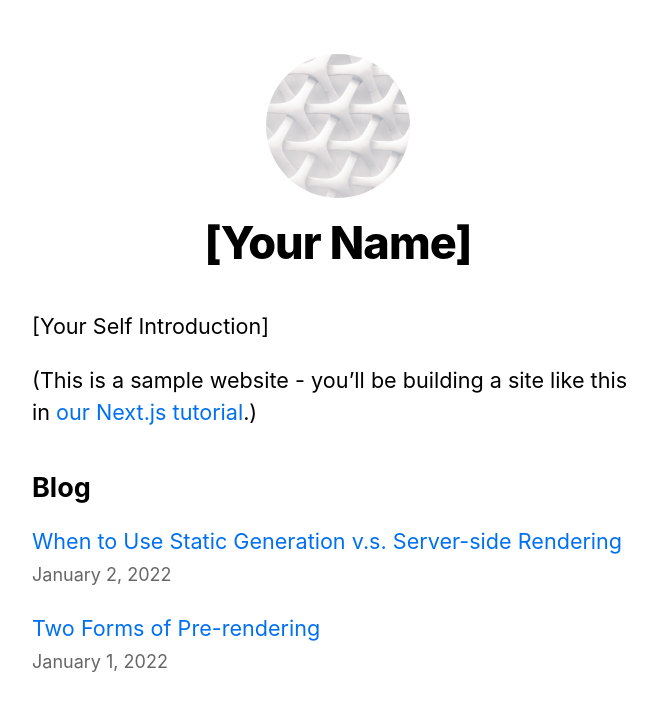
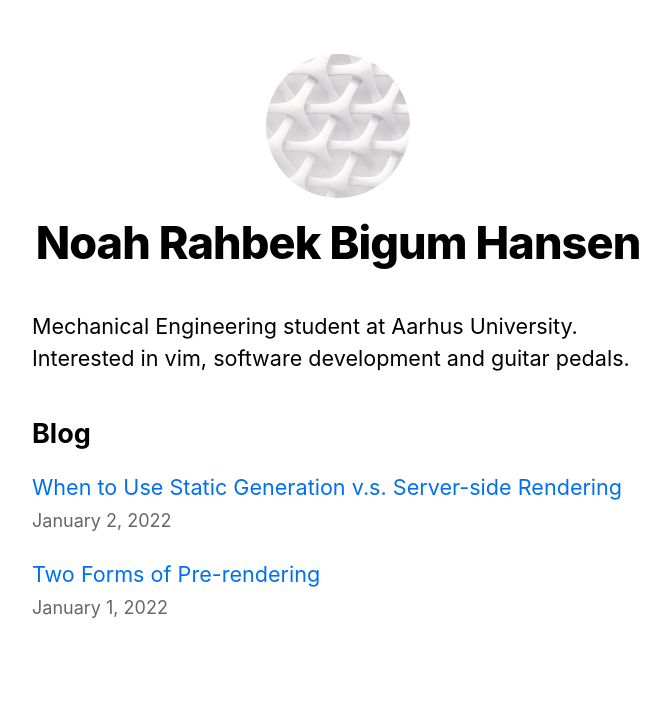
Before and after one commit to B1gum/b1gum.dev, a Next.js app: page / in a window 1280 px wide. Shown: the top 710 px of the page, without its empty margins (302-972 px from the left). Built offline with nearby package versions, Linux system fonts and the light colour scheme.

Commit message:
pre reload commit - initial early setup

```diff
--- a/components/layout.js
+++ b/components/layout.js
@@ -6,8 +6,8 @@ import styles from './layout.module.css';
 import utilStyles from '../styles/utils.module.css';
 import Link from 'next/link';
 
-const name = '[Your Name]';
-export const siteTitle = 'Next.js Sample Website';
+const name = 'Noah Rahbek Bigum Hansen';
+export const siteTitle = 'Home | B1gum.dev';
 
 export default function Layout({ children, home }) {
   return (
@@ -16,7 +16,7 @@ export default function Layout({ children, home }) {
         <link rel="icon" href="/favicon.ico" />
         <meta
           name="description"
-          content="Learn how to build a personal website using Next.js"
+          content="Personal blog detailing all the little projects i am working on. Audio Engineering. Mechanical Engineering. Programming."
         />
         <meta
           property="og:image"
--- a/pages/api/hello.js
+++ /dev/null
@@ -1,3 +0,0 @@
-export default (req, res) => {
-  res.status(200).json({ text: 'Hello' });
-};
--- a/pages/index.js
+++ b/pages/index.js
@@ -12,11 +12,7 @@ export default function Home({ allPostsData }) {
         <title>{siteTitle}</title>
       </Head>
       <section className={utilStyles.headingMd}>
-        <p>[Your Self Introduction]</p>
-        <p>
-          (This is a sample website - you’ll be building a site like this in{' '}
-          <a href="https://nextjs.org/learn">our Next.js tutorial</a>.)
-        </p>
+        <p>Mechanical Engineering student at Aarhus University. Interested in vim, software development and guitar pedals.</p>
       </section>
       <section className={`${utilStyles.headingMd} ${utilStyles.padding1px}`}>
         <h2 className={utilStyles.headingLg}>Blog</h2>
```
Also changed, not shown: 2 other files (tests, documents, lock files or other folders).
